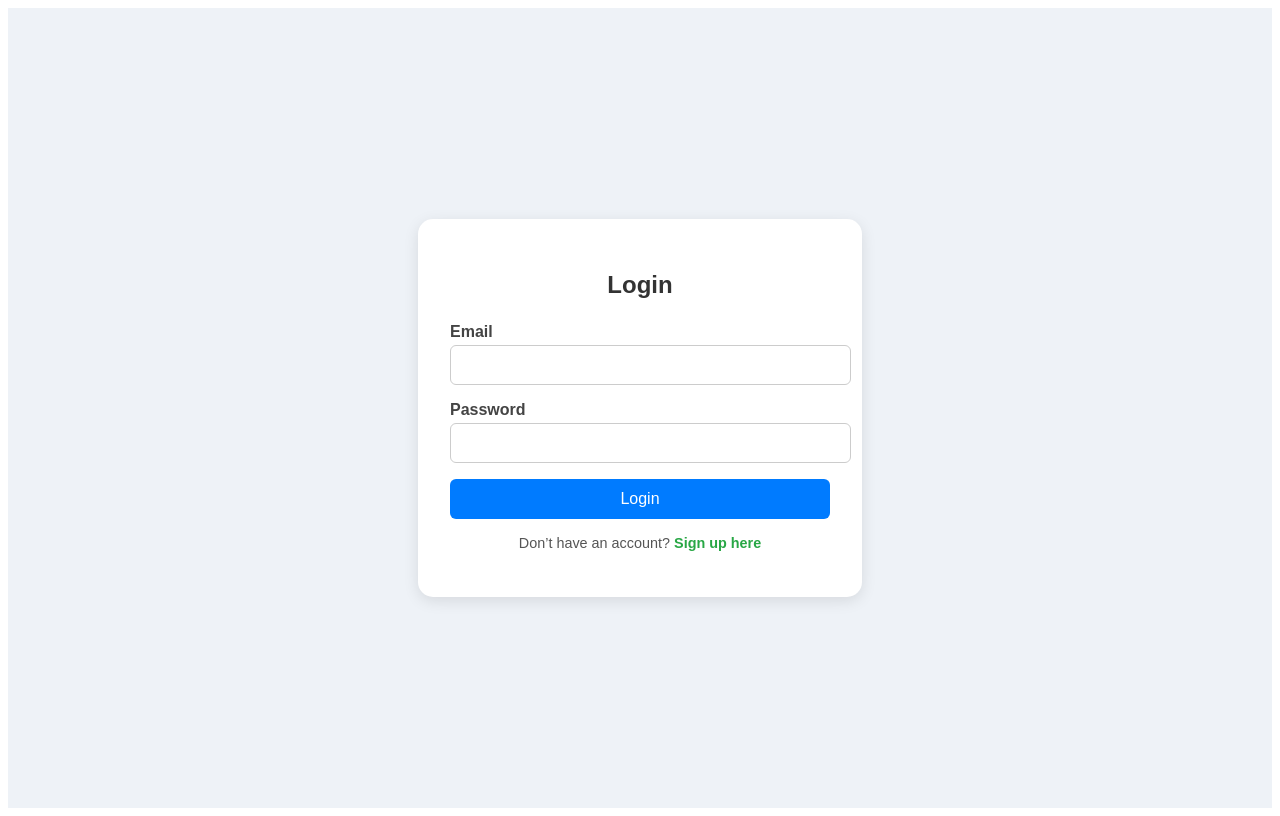
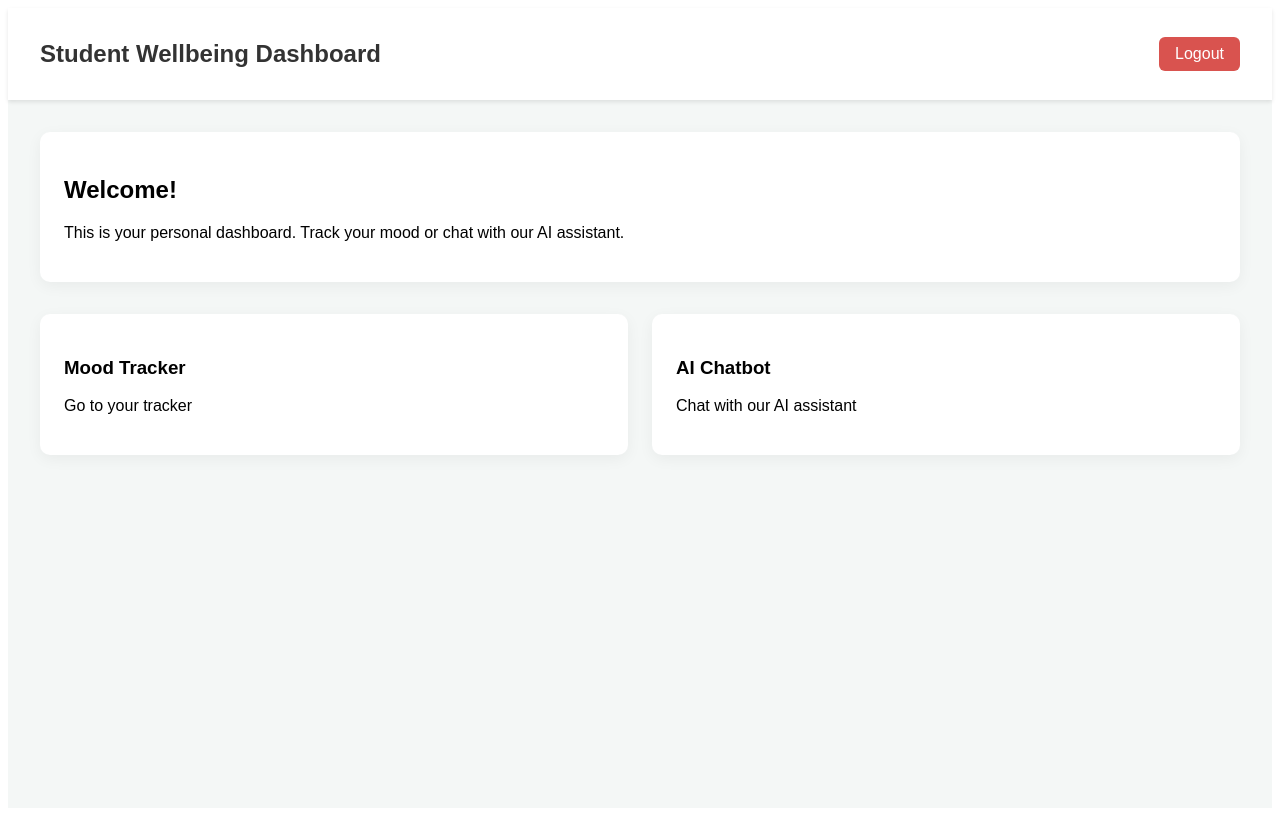
Before and after one commit to RonavRupin/etpniridd, a React (Vite) app in the folder front-end/: page / in a window 1280 px wide. Built offline with nearby package versions, Linux system fonts and the light colour scheme.

Commit message:
home page

```diff
--- a/front-end/src/App.jsx
+++ b/front-end/src/App.jsx
@@ -2,6 +2,7 @@ import React from "react";
 import { BrowserRouter as Router, Routes, Route } from "react-router-dom";
 import Login from "./components/Login";
 import Signup from "./components/Signup";
+import Home from "./components/Home";
 
 
 
@@ -9,7 +10,7 @@ export default function App() {
   return (
     <Router>
       <Routes>
-        <Route path="/" element={<Login />} />
+        <Route path="/" element={<Home />} />
         <Route path="/login" element={<Login />} />
         <Route path="/signup" element={<Signup />} />
 
--- /dev/null
+++ b/front-end/src/components/Home.css
@@ -0,0 +1,47 @@
+.home-container {
+  font-family: "Poppins", sans-serif;
+  min-height: 100vh;
+  background-color: #f4f7f6;
+}
+.home-header {
+  display: flex;
+  justify-content: space-between;
+  align-items: center;
+  padding: 1rem 2rem;
+  background-color: #fff;
+  box-shadow: 0 2px 4px rgba(0, 0, 0, 0.1);
+}
+.home-header h1 { font-size: 1.5rem; color: #333; }
+.logout-btn {
+  background-color: #d9534f;
+  color: white;
+  padding: 0.5rem 1rem;
+  border: none;
+  border-radius: 6px;
+  font-size: 1rem;
+  cursor: pointer;
+  transition: background-color 0.3s;
+}
+.logout-btn:hover { background-color: #c9302c; }
+.dashboard-content { padding: 2rem; }
+.welcome-message {
+  background: #fff;
+  padding: 1.5rem;
+  border-radius: 10px;
+  margin-bottom: 2rem;
+  box-shadow: 0 4px 15px rgba(0, 0, 0, 0.05);
+}
+.feature-grid {
+  display: grid;
+  grid-template-columns: repeat(auto-fit, minmax(250px, 1fr));
+  gap: 1.5rem;
+}
+.feature-card {
+  background: #fff;
+  padding: 1.5rem;
+  border-radius: 10px;
+  box-shadow: 0 4px 15px rgba(0, 0, 0, 0.05);
+  cursor: pointer;
+  transition: transform 0.2s;
+}
+.feature-card:hover { transform: translateY(-5px); }
--- a/front-end/src/components/Home.jsx
+++ b/front-end/src/components/Home.jsx
@@ -0,0 +1,47 @@
+import React from 'react';
+import { useNavigate } from 'react-router-dom'; // Import useNavigate
+import './Home.css'; // We will create this file next
+
+export default function Home() {
+  const navigate = useNavigate(); // Initialize useNavigate
+
+  // This function will handle logging out
+  const handleLogout = () => {
+    // 1. Remove the user's "key" (token) from storage
+    localStorage.removeItem('token');
+
+    // 2. Redirect the user back to the /login page
+    navigate('/login');
+  };
+
+  return (
+    <div className="home-container">
+
+      <header className="home-header">
+        <h1>Student Wellbeing Dashboard</h1>
+        <button onClick={handleLogout} className="logout-btn">
+          Logout
+        </button>
+      </header>
+
+      <main className="dashboard-content">
+        <div className="welcome-message">
+          <h2>Welcome!</h2>
+          <p>This is your personal dashboard. Track your mood or chat with our AI assistant.</p>
+        </div>
+
+        <div className="feature-grid">
+          <div className="feature-card">
+            <h3>Mood Tracker</h3>
+            <p>Go to your tracker</p>
+          </div>
+
+          <div className="feature-card">
+            <h3>AI Chatbot</h3>
+            <p>Chat with our AI assistant</p>
+          </div>
+        </div>
+      </main>
+    </div>
+  );
+}
--- a/front-end/src/components/Login.jsx
+++ b/front-end/src/components/Login.jsx
@@ -1,9 +1,11 @@
 import React, { useState } from "react";
+import { useNavigate } from "react-router-dom";
 import "./Login.css";
 import axios from 'axios'
 export default function Login() {
   const [email, setEmail] = useState('');
   const [password, setPassword] = useState('');
+  const navigate = useNavigate();
 
   // const handleSubmit = (e) => { ...
   // const handleSubmit = (e) => {
@@ -28,10 +30,8 @@ const handleSubmit = async (e) => {
     // 2. If it works, the backend sends back data.
     //    Based on authController.js, this will be response.data.data.token
     console.log('Login successful!', response.data);
-    alert('Login Successful! Welcome, ' + response.data.data.name);
-
-    // TODO: Save response.data.data.token to local storage
-    // TODO: Redirect to the dashboard page
+ localStorage.setItem('token', response.data.data.token);
+ navigate('/');
 
 
   } catch (error) {
```
